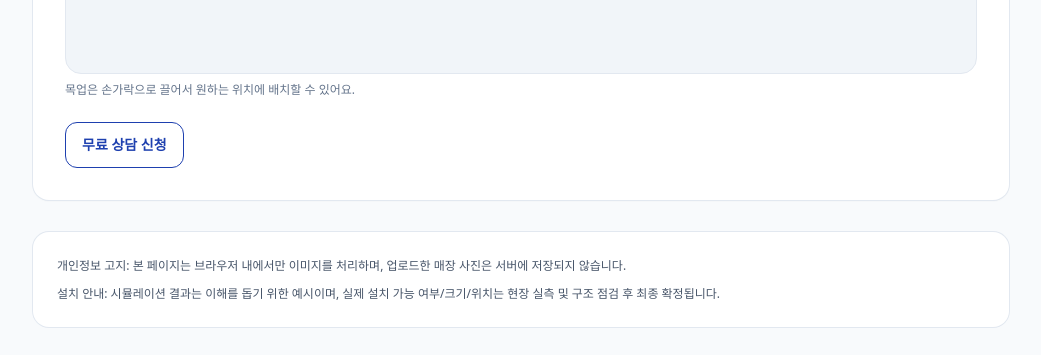
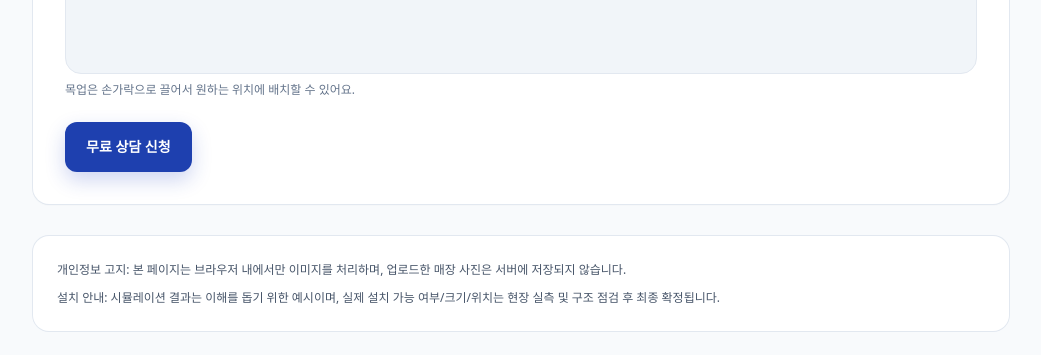
Before and after one commit to lllucy-y/woob-storefront-simulator, a Next.js app: page / in a window 1280 px wide. Shown: the part 1077-1432 px from the top of the page, without its empty margins (119-1160 px from the left). Built offline with nearby package versions, Linux system fonts and the light colour scheme.

Commit message:
Style consultation CTA button

```diff
--- a/components/StorefrontEditor.tsx
+++ b/components/StorefrontEditor.tsx
@@ -493,7 +493,7 @@ export default function StorefrontEditor() {
             setIsRequestModalOpen(true);
             trackMetaCustomEvent('consultation_modal_opened');
           }}
-          className="mt-6 inline-flex w-full items-center justify-center rounded-xl border border-woob-blue px-4 py-3 text-sm font-semibold text-woob-blue hover:bg-blue-50 sm:w-auto"
+          className="mt-6 inline-flex w-full items-center justify-center rounded-xl border border-transparent bg-woob-blue px-5 py-3.5 text-sm font-bold text-white shadow-[0_8px_20px_rgba(31,63,191,0.22)] transition hover:bg-blue-900 focus-visible:outline focus-visible:outline-2 focus-visible:outline-offset-2 focus-visible:outline-woob-blue sm:w-auto"
         >
           무료 상담 신청
         </button>
```
